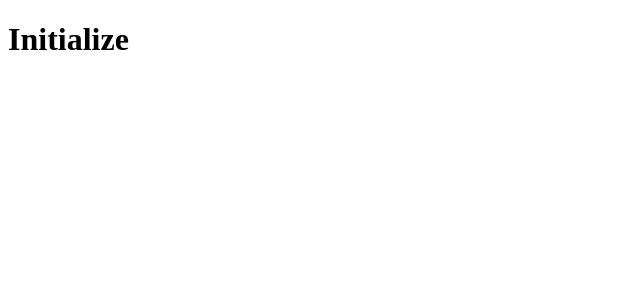
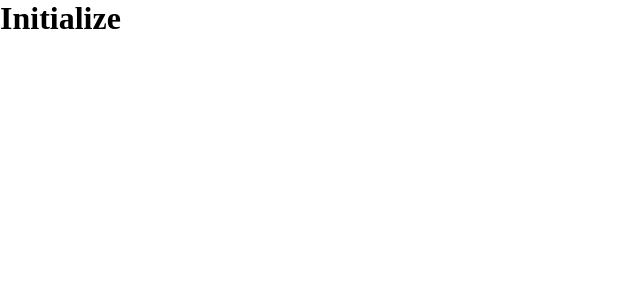
Before and after one commit to Lim-JaeEun/FE16_Basic_Project_Linkshop, a React (Vite) app: page / in a window 1280 px wide. Shown: the top 300 px of the page, without its empty margins (0-640 px from the left). Built offline with nearby package versions, Linux system fonts and the light colour scheme.

Commit message:
feat:BPT5-14: 초기 글로벌 스타일 생성

```diff
--- a/src/main.jsx
+++ b/src/main.jsx
@@ -3,9 +3,11 @@
 import { createRoot } from 'react-dom/client';
 
 import App from './App';
+import GlobalStyle from './styles/GlobalStyle';
 
 createRoot(document.getElementById('root')).render(
   <StrictMode>
+    <GlobalStyle />
     <App />
   </StrictMode>,
 );
--- /dev/null
+++ b/src/styles/GlobalStyle.js
@@ -0,0 +1,25 @@
+import { createGlobalStyle } from 'styled-components';
+
+const GlobalStyle = createGlobalStyle`
+  * {
+    margin: 0;
+    padding: 0;
+    box-sizing: border-box;
+  }
+
+  body {
+    font-family: 'Noto Sans KR', sans-serif,
+  }
+
+  a {
+    text-decoration: none;
+    color: inherit;
+    cursor: pointer;
+  }
+
+  ul, ol {
+    list-style: none;
+  }
+`;
+
+export default GlobalStyle;
```
